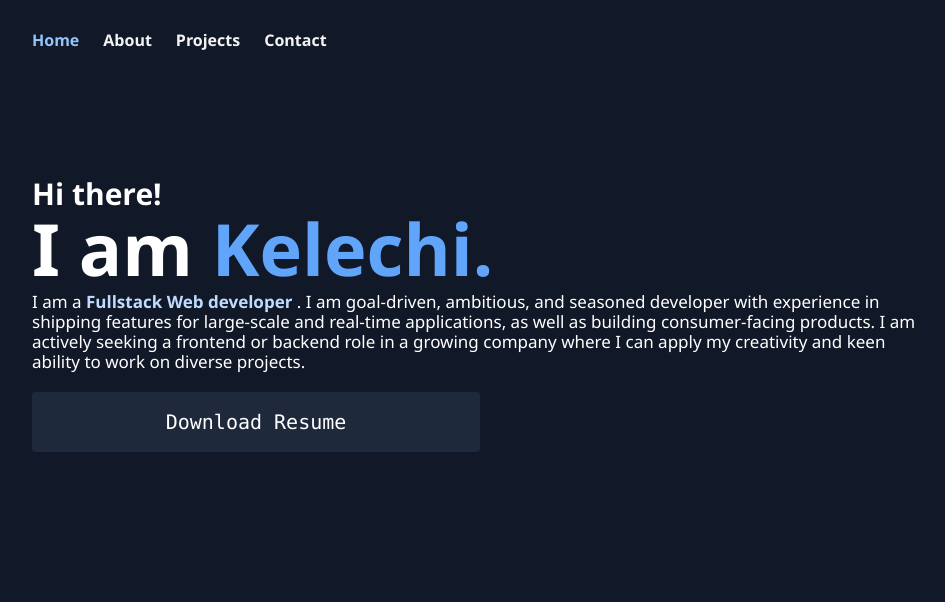
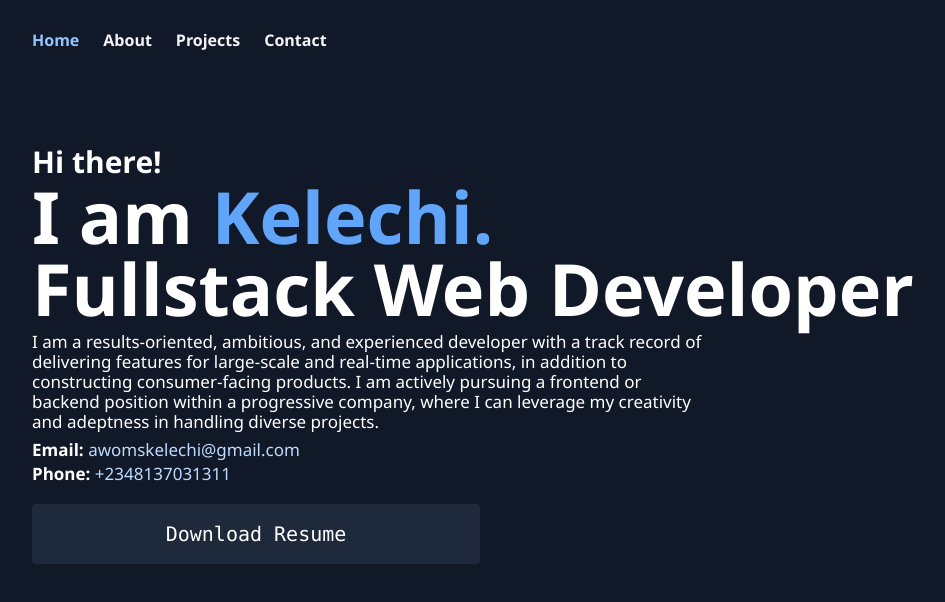
Before and after one commit to Kelechi095/Portfolio, a React (Vite) app: page / in a window 1280 px wide. Shown: the top 602 px of the page, without its empty margins (48-993 px from the left). Built offline with nearby package versions, Linux system fonts and the light colour scheme.

Commit message:
modified homepage

```diff
--- a/src/Pages/About.tsx
+++ b/src/Pages/About.tsx
@@ -10,7 +10,7 @@ const About = () => {
       <div className="my-8">
 
       <Subtitle label="Basic Info:"/>
-      <p className="dark:text-white text-sm md:text-[17px] text-neutral-100 mb-6">
+      <p className="text-white text-sm md:text-[16px] mb-6">
         I am a fullstack web developer fron Nigeria.  I am goal-driven, ambitious, and seasoned developer with experience in shipping features for large-scale and real-time applications, as well as
         building consumer-facing products. I am actively seeking a frontend or backend role
         in a growing company where I can apply my creative mindset and keen
@@ -18,12 +18,14 @@ const About = () => {
       </p>
 
       <Subtitle label="Skills:"/>
-      <p className=" text-white text-sm md:text-[17px] mb-6">
-      On the frontend I have experience working with <span className="text-blue-400 font-semibold">HTML5, CSS3, Javascript, typescript, React and NextJs.</span>  On the backend I have experience working with <span className="text-blue-400 font-semibold">NodeJs, Express, PostgreSQL, MongoDB and Prisma.</span>  I also have experience working with tools and libraries such as <span className="text-blue-400 font-semibold">React Query, Redux tool kit, TailwindCss, Axios, Git, Jest and NPM</span>
+      <p className=" text-white text-sm md:text-[16px] mb-1">
+      Frontend: <span className="">HTML5, CSS3, JavaScript, TypeScript, React and NextJs.</span></p>
+      <p className="text-white text-sm md:text-[16px] mb-1">Backend: <span className="">NodeJs, Express, PostgreSQL, MongoDB and Prisma.</span> </p>
+      <p className="text-white text-sm md:text-[16px] mb-6">Tools & Libraries: <span className="">React Query, Redux tool kit, TailwindCss, Axios, Git, Jest and NPM</span>
       </p>
       <Subtitle label="Work Experience:"/>
-      <p className=" text-white text-sm md:text-[17px] mb-6">
-        I have <span className="text-blue-400 font-semibold">worked for two years as a freelance frontend developer on upwork</span> where I was responsible for architecting and building the frontend of new features, integrating data from various
+      <p className=" text-white text-sm md:text-[16px] mb-6">
+        I have worked for two years as a freelance frontend developer on upwork where I was responsible for architecting and building the frontend of new features, integrating data from various
         backend services and databases into responsive web apps, translating
         design solutions into high-quality, scalable code, optimizing
         applications for maximum performance across different web-capable
@@ -42,9 +44,9 @@ const About = () => {
        */}
 
       <Subtitle label="Hobbies:"/>
-      <p className=" text-white text-sm md:text-[17px] mb-6">
+      <p className=" text-white text-sm md:text-[16px] mb-6">
         Beyond my professional life, I have a range of interests which include
-        reading, writing stories, playing the piano and listening to music. I am also an ardent follower of sports, particularly tennis, football and track and field athletics. I also have a keen interest in history.
+        reading, writing stories, playing the piano and listening to music. I am also an ardent follower of sports;  particularly tennis, football and track & field athletics. I also have a keen interest in history.
       </p>
       </div>
     </Wrapper>
--- a/src/Pages/Home.tsx
+++ b/src/Pages/Home.tsx
@@ -9,27 +9,26 @@ export default function Home() {
       <div className="grid grid-cols-1 gap-6 md:gap-1">
         <div className="h-screen">
           <Navbar />
-          <section className="mt-8 md:mt-24">
+          <section className="mt-12 md:mt-16">
             <p className="text-lg md:text-xl font-semibold lg:text-3xl text-[#fff]">
               Hi there!
             </p>
             <h1 className="max-w-[50%] md:max-w-[80%] text-5xl font-semibold md:text-6xl md:font-bold lg:text-7xl text-[#fff]">
               I am <span className="text-blue-400">Kelechi.</span>
             </h1>
+            <h1 className="max-w-[50%] md:max-w-[80%] text-5xl hidden md:inline-block md:text-6xl md:font-semibold lg:text-7xl text-[#fff]">
+              Fullstack Web Developer
+            </h1>
 
-            <p className="max-w-[100%] md:max-w-[80%] text-[#fff] text-sm md:text-[17px] mt-2 md:leading-5">
-              I am a{" "}
-              <span className="text-blue-200 font-semibold">
-                Fullstack Web developer
-              </span>{" "}. I am goal-driven, ambitious, and seasoned developer
-              with experience in shipping features for large-scale and real-time
-              applications, as well as building consumer-facing products.
+            <p className="max-w-[100%] md:max-w-[60%] text-[#fff] text-sm md:text-[17px] mt-2">
 
-               I am
-              actively seeking a frontend or backend role in a growing company
-              where I can apply my creativity and keen ability to work on
-              diverse projects.
+              <span className="text-blue-200 md:hidden inline-block font-semibold">
+                Fullstack Web Developer.
+              </span> I am a results-oriented, ambitious, and experienced developer with a track record of delivering features for large-scale and real-time applications, in addition to constructing consumer-facing products. I am actively pursuing a frontend or backend position within a progressive company, where I can leverage my creativity and adeptness in handling diverse projects.
             </p>
+            <p className="font-semibold text-white mt-2 text-sm md:text-[17px]">Email: <span className="text-blue-200 font-normal">awomskelechi@gmail.com</span></p>
+            <p className="font-semibold text-white text-sm md:text-[17px] mt-1">Phone: <span className="text-blue-200 font-normal">+2348137031311</span></p>
+
             {/* <p className="max-w-[80%] text-[#fff] text-sm md:text-[17px] mt-2"> <span className="text-blue-300 font-semibold"></span></p>
               <p className="max-w-[80%] text-[#fff] text-sm md:text-[17px] mt-2"> <span className="text-blue-300 font-semibold"></span> </p>
               <p className="max-w-[80%] text-[#fff] text-sm md:text-[17px] mt-2"> <span className="text-blue-300 font-semibold"></span> </p>
@@ -40,9 +39,7 @@ export default function Home() {
             </button>
           </section>
         </div>
-        <div className="hidden md:grid items-center">
 
-        </div>
       </div>
     </Wrapper>
   );
--- a/src/components/Subtitle.tsx
+++ b/src/components/Subtitle.tsx
@@ -4,7 +4,7 @@ interface SubtitleProps {
 
 const Subtitle = ({label}: SubtitleProps) => {
   return (
-    <div className="text-base md:text-xl font-semibold mb-1 text-neutral-300">{label}</div>
+    <div className="text-base md:text-lg font-semibold mb-1 text-white">{label}</div>
   )
 }
 
```
